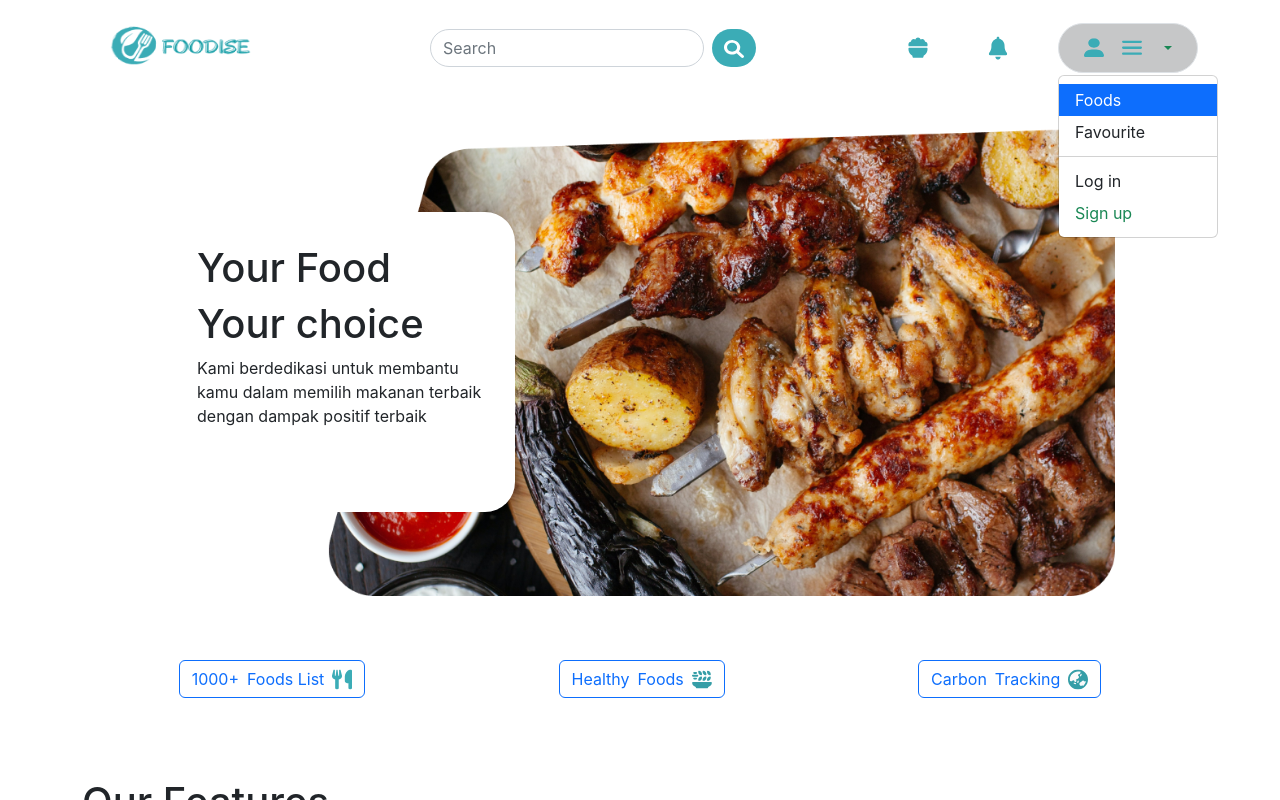
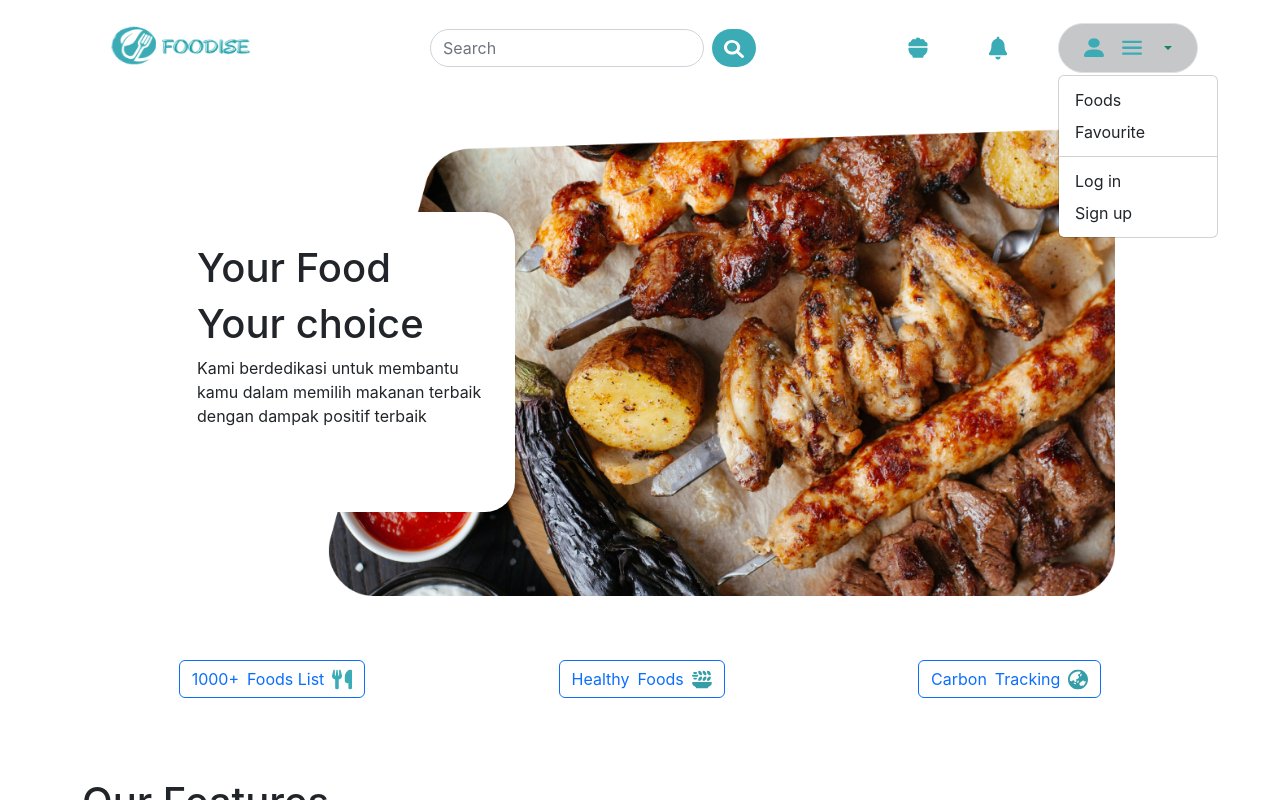
Before and after one commit to fe-1-skilvul/foodise-group-project, a React (Create React App) app: page / in a window 1280 px wide. Both pictures are taken after a click on the button 1128 px from the left and 48 px from the top of the page. Shown: the top 800 px of the page. Built offline with nearby package versions, Linux system fonts and the light colour scheme.

Commit message:
add loading

```diff
--- a/src/App.js
+++ b/src/App.js
@@ -47,7 +47,7 @@ function App() {
               }
             />
             <Route
-              path="/food/today"
+              path="/today"
               element={
                 <RequireAuth>
                   <BookMark />
--- /dev/null
+++ b/src/components/atoms/loading.jsx
@@ -0,0 +1,14 @@
+import React from 'react';
+import { Modal, Spinner } from 'react-bootstrap';
+
+const Loading = () => {
+  return (
+    <Modal
+      show={true}
+      className="d-flex bg-none justify-content-center align-items-center">
+      <Spinner animation="border" />
+    </Modal>
+  );
+};
+
+export default Loading;
--- a/src/components/list/ListFoods.js
+++ b/src/components/list/ListFoods.js
@@ -5,6 +5,7 @@ import { filterCtx } from '../../context/FilterCtx';
 import { fetchFoods } from '../../features/FetchAPI/dataSlice';
 import Detail from '../../pages/Detail';
 import { fakeData } from '../../Services/db';
+import Loading from '../atoms/loading';
 import CardFood from '../card/CardFood';
 
 const ListFoods = () => {
@@ -19,7 +20,7 @@ const ListFoods = () => {
   // console.log(foods);
   return (
     <>
-      {list.loading && <div>loading</div>}
+      {list.loading && <Loading />}
       {!list.loading && list.foods.length ? (
         <Stack
           className="p-3  flex-row flex-wrap justify-content-center gap-5"
--- a/src/components/navbar/Navbar.jsx
+++ b/src/components/navbar/Navbar.jsx
@@ -50,19 +50,17 @@ const Appbar = () => {
             </Dropdown.Toggle>
 
             <Dropdown.Menu>
-              <Dropdown.Item active>Foods</Dropdown.Item>
+              <Dropdown.Item>Foods</Dropdown.Item>
               <Dropdown.Item>Favourite</Dropdown.Item>
               <Dropdown.Divider />
               <Dropdown.Item onClick={(e) => setShow(true)}>
                 Log in
               </Dropdown.Item>
-              <Dropdown.Item>
-                <Link
-                  to={'/signup'}
-                  className="text-decoration-none text-success ">
-                  Sign up{' '}
-                </Link>
-              </Dropdown.Item>
+              <Link
+                to={'/signup'}
+                className="text-decoration-none text-success ">
+                <Dropdown.Item>Sign up </Dropdown.Item>
+              </Link>
             </Dropdown.Menu>
           </Dropdown>
         </div>
--- a/src/features/FetchAPI/dataSlice.js
+++ b/src/features/FetchAPI/dataSlice.js
@@ -13,7 +13,7 @@ export const fetchFoods = createAsyncThunk(
     console.log(query, category);
     return axios
       .get(
-        `https://api.spoonacular.com/recipes/complexSearch?apiKey=4da635c6a35347ce8cce85199806fd80&query=${query}&number=30&type=${category}&minProtein=10`
+        `https://api.spoonacular.com/recipes/complexSearch?apiKey=${process.env.REACT_APP_KEY1}&query=${query}&number=30&type=${category}&minProtein=10`
       )
       .then((res) => res.data.results);
   }
--- a/src/pages/Detail.js
+++ b/src/pages/Detail.js
@@ -3,6 +3,7 @@ import { Alert, Button, Col, Row, Stack } from 'react-bootstrap';
 import { useDispatch, useSelector } from 'react-redux';
 import { useParams } from 'react-router-dom';
 import { TypoSubTitle } from '../components/atoms';
+import Loading from '../components/atoms/loading';
 import Nutrition from '../components/nutrition/Nutrition';
 import { loginCtx } from '../context/LoginCtx';
 import { fetchDetail } from '../features/FetchAPI/detailSlice';
@@ -45,12 +46,11 @@ const Detail = () => {
 
         postNewFood(newdata);
       }
-      console.log(double);
     }
   };
   return (
     <>
-      {detail.loading && <div>loading</div>}
+      {detail.loading && <Loading />}
       {!detail.loading && detail.food ? (
         <Row
           style={{
--- a/src/pages/Home.jsx
+++ b/src/pages/Home.jsx
@@ -7,7 +7,6 @@ import ServicePortal from '../components/portal/ServicePortal';
 import { loginCtx } from '../context/LoginCtx';
 
 const Home = () => {
-  const { isLogin } = useContext(loginCtx);
   return (
     <Row className="justify-content-md-center">
       <Col className="mt-5">
```
Also changed, not shown: 2 other files (tests, documents, lock files or other folders).
